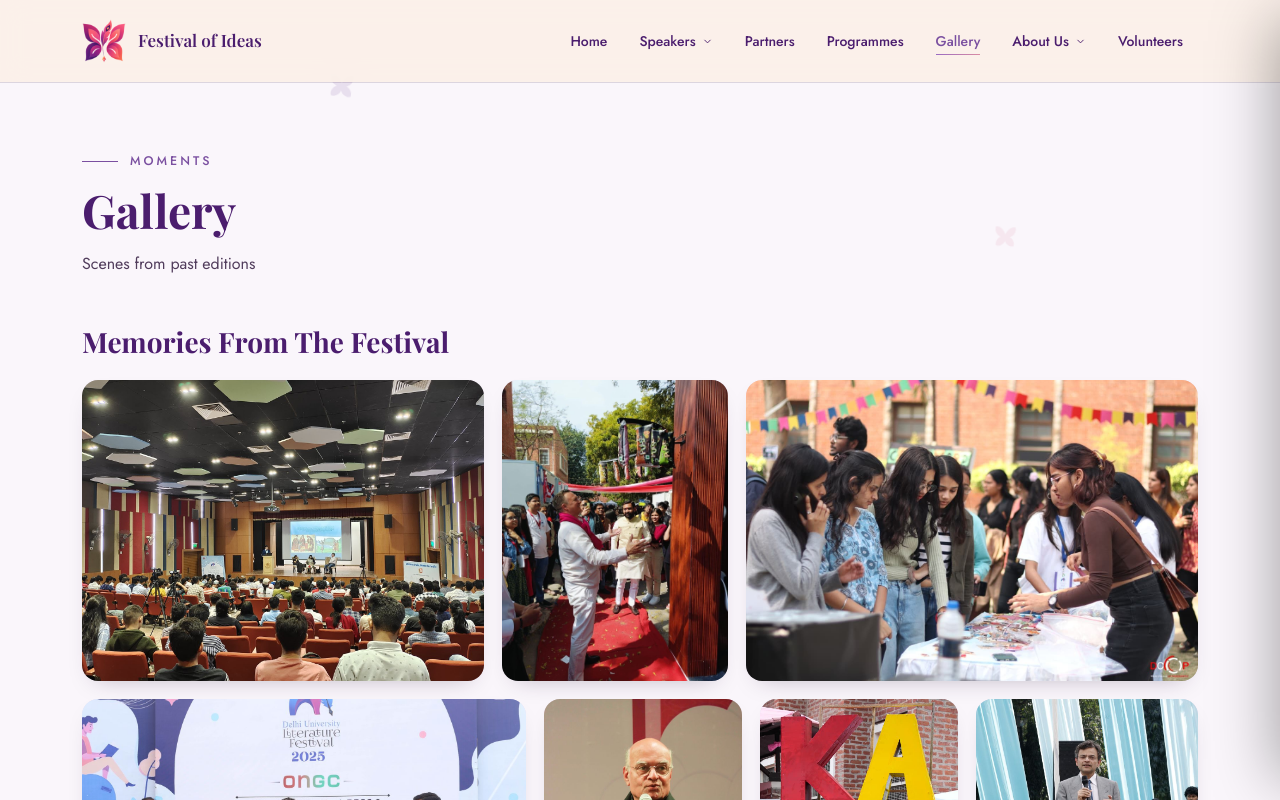
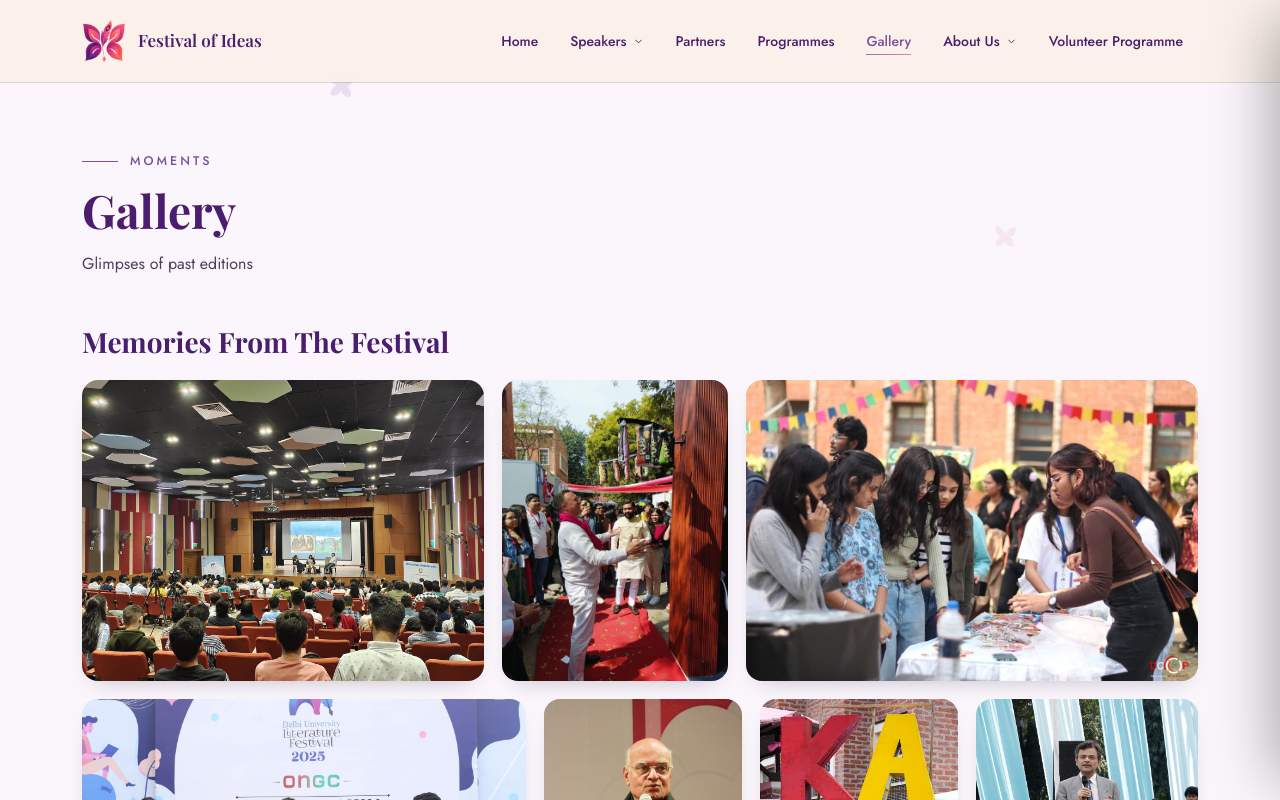
Before and after one commit to shreshthasarraf/foi-delhi-website, a Next.js app: page /gallery in a window 1280 px wide. Shown: the top 800 px of the page. Built offline with nearby package versions, Linux system fonts and the light colour scheme; a web font is replaced by a local one.

Commit message:
Gallery: 'Glimpses of past editions'; nav: 'Volunteer Programme'

```diff
--- a/app/gallery/page.js
+++ b/app/gallery/page.js
@@ -8,7 +8,7 @@ export default function GalleryPage() {
   return (
     <section className="page" id="page-gallery">
       <div className="wrap">
-        <PageHead eyebrow="MOMENTS" title="Gallery" desc="Scenes from past editions" />
+        <PageHead eyebrow="MOMENTS" title="Gallery" desc="Glimpses of past editions" />
         <PhotoGallery sections={[
           { title: 'Memories From The Festival', photos: memories },
           { title: 'More From Past Editions', photos: pastEditions },
--- a/components/Nav.js
+++ b/components/Nav.js
@@ -81,7 +81,7 @@ export default function Nav() {
             {navLink('/programmes', 'Programmes')}
             {navLink('/gallery', 'Gallery')}
             <Drop id="aboutMenu" label="About Us" links={aboutLinks} open={drop === 'about'} setOpen={(o) => setDrop(o ? 'about' : null)} close={() => setDrop(null)} />
-            {navLink('/volunteers', 'Volunteers')}
+            {navLink('/volunteers', 'Volunteer Programme')}
           </nav>
 
           <button className={`burger${mobile ? ' open' : ''}`} aria-label="Open menu" onClick={() => setMobile(true)}><span /><span /><span /></button>
@@ -99,7 +99,7 @@ export default function Nav() {
         {mLink('/programmes', 'Programmes')}
         {mLink('/gallery', 'Gallery')}
         {mToggle('about', 'About Us', aboutLinks)}
-        {mLink('/volunteers', 'Volunteers')}
+        {mLink('/volunteers', 'Volunteer Programme')}
       </div>
     </>
   );
```
